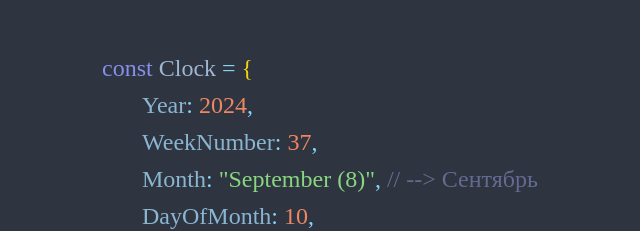
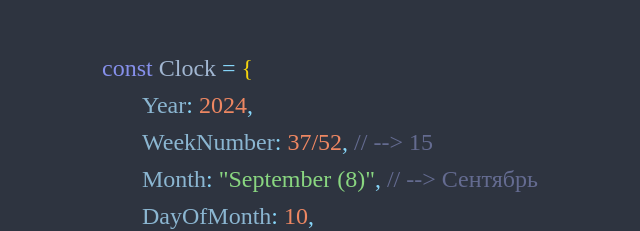
Before and after one commit to UFxx/linux-active-desktop-parody, a React (Vite) app: page / in a window 1280 px wide. Shown: the part 165-396 px from the top of the page, without its empty margins (320-960 px from the left). Built offline with nearby package versions, Linux system fonts and the light colour scheme.

Commit message:
Weeks left counter

```diff
--- a/src/App.tsx
+++ b/src/App.tsx
@@ -44,7 +44,11 @@ function App() {
             propertyKey="Year"
             propertyValue={date.getFullYear()}
           />
-          <ObjectProperty propertyKey="WeekNumber" propertyValue={weekNumber} />
+          <ObjectProperty
+            propertyKey="WeekNumber"
+            propertyValue={weekNumber}
+            commentValue={`${52 - weekNumber}`}
+          />
           <ObjectProperty
             propertyKey="Month"
             propertyValue={`"${
--- a/src/components/ObjectProperty.tsx
+++ b/src/components/ObjectProperty.tsx
@@ -13,9 +13,10 @@ function ObjectProperty(props: Props) {
         {typeof props.propertyValue === 'number' && props.propertyValue < 10
           ? '0' + props.propertyValue
           : props.propertyValue}
+        {props.propertyKey === 'WeekNumber' ? `/52` : null}
       </span>
       <span className="equal">{props.propertyKey !== 'Seconds' && ','}</span>
-      {typeof props.propertyValue === 'string' && props.commentValue && (
+      {props.commentValue && (
         <span className="comment">{` // --> ${props.commentValue}`}</span>
       )}
     </div>
```
